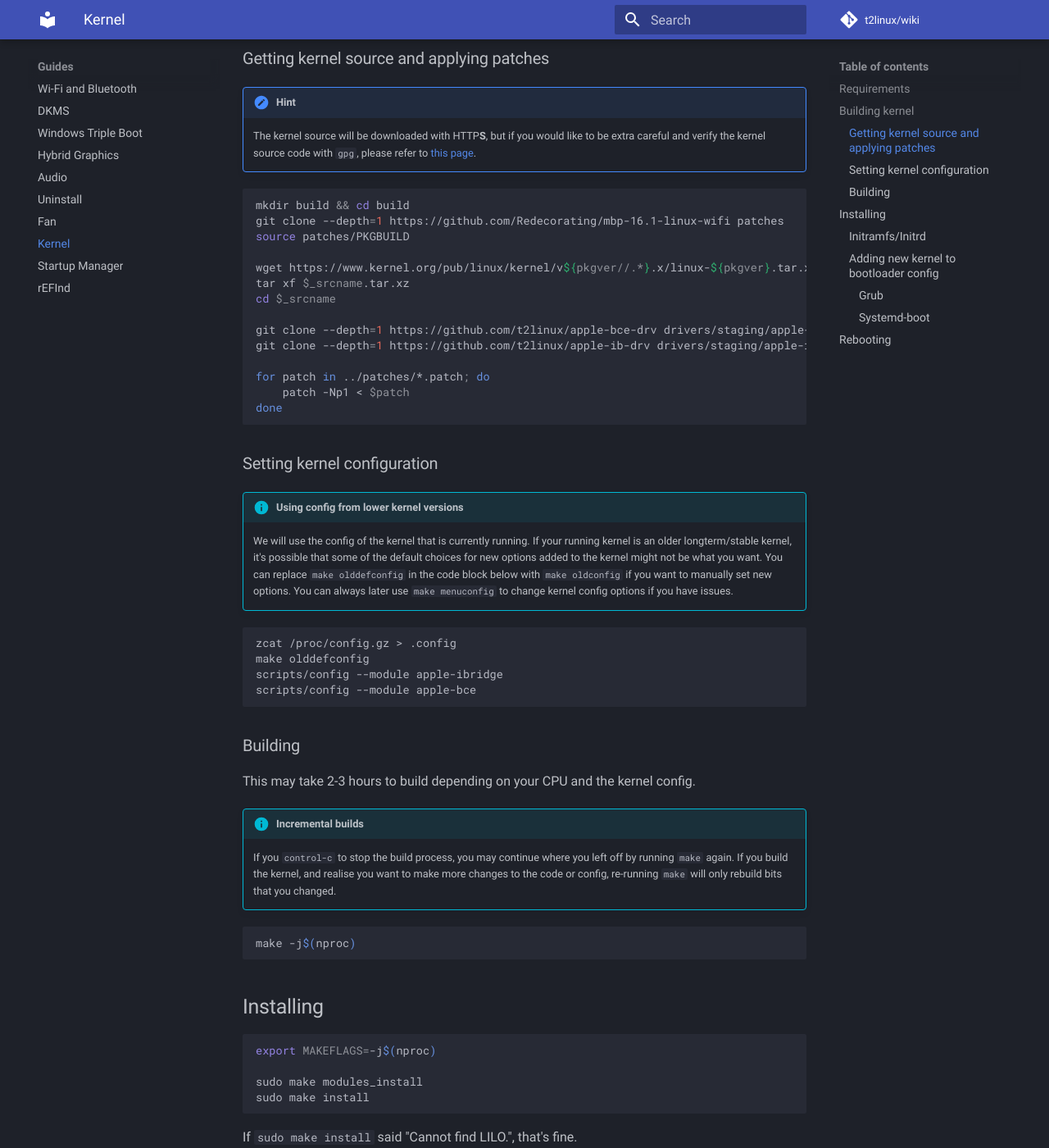
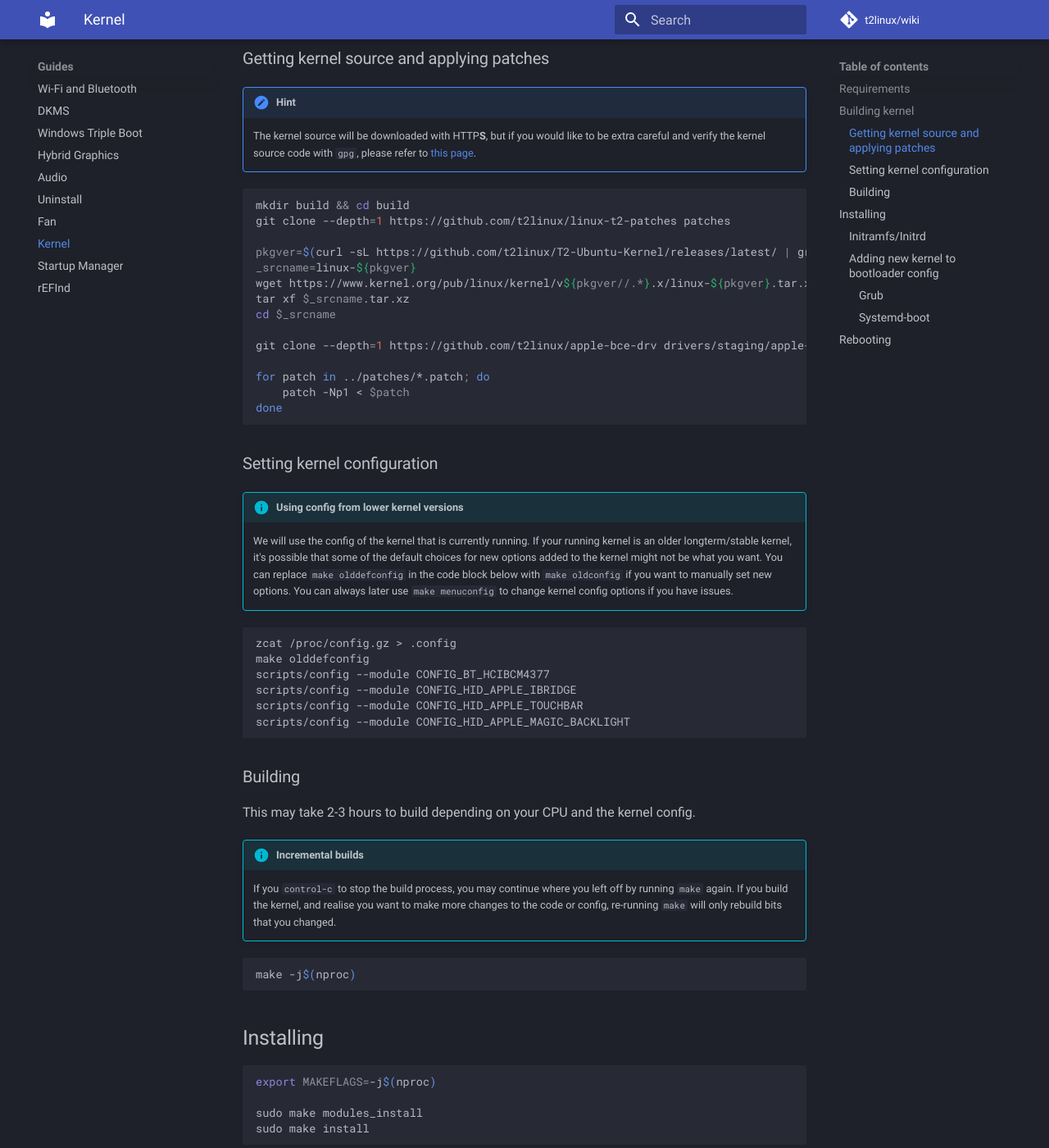
Before and after one commit to t2linux/wiki, an MkDocs documentation site: the page built from docs/guides/kernel.md, in a window 1280 px wide and 1400 px high, scrolled down 915 px. Shown: the whole window at 82% size. Built offline with MkDocs 1.6.1 and Material for MkDocs 9.7.7, drawn with Linux system fonts in a browser that asks for light colours; comment, search, counter and statistics services are not loaded.

Commit message:
Kernel: Update instructions

````diff
--- a/docs/guides/kernel.md
+++ b/docs/guides/kernel.md
@@ -23,15 +23,15 @@ If your distro is not one of the distros with documentation on this Wiki, you ma
 
 ```bash
 mkdir build && cd build
-git clone --depth=1 https://github.com/Redecorating/mbp-16.1-linux-wifi patches
-source patches/PKGBUILD
+git clone --depth=1 https://github.com/t2linux/linux-t2-patches patches
 
+pkgver=$(curl -sL https://github.com/t2linux/T2-Ubuntu-Kernel/releases/latest/ | grep "<title>Release" | awk -F " " '{print $2}' | cut -d "v" -f 2 | cut -d "-" -f 1)
+_srcname=linux-${pkgver}
 wget https://www.kernel.org/pub/linux/kernel/v${pkgver//.*}.x/linux-${pkgver}.tar.xz
 tar xf $_srcname.tar.xz
 cd $_srcname
 
 git clone --depth=1 https://github.com/t2linux/apple-bce-drv drivers/staging/apple-bce
-git clone --depth=1 https://github.com/t2linux/apple-ib-drv drivers/staging/apple-ibridge
 
 for patch in ../patches/*.patch; do
     patch -Np1 < $patch
@@ -46,8 +46,10 @@ done
 ```bash
 zcat /proc/config.gz > .config
 make olddefconfig
-scripts/config --module apple-ibridge
-scripts/config --module apple-bce
+scripts/config --module CONFIG_BT_HCIBCM4377
+scripts/config --module CONFIG_HID_APPLE_IBRIDGE
+scripts/config --module CONFIG_HID_APPLE_TOUCHBAR
+scripts/config --module CONFIG_HID_APPLE_MAGIC_BACKLIGHT
 ```
 
 ### Building
````
